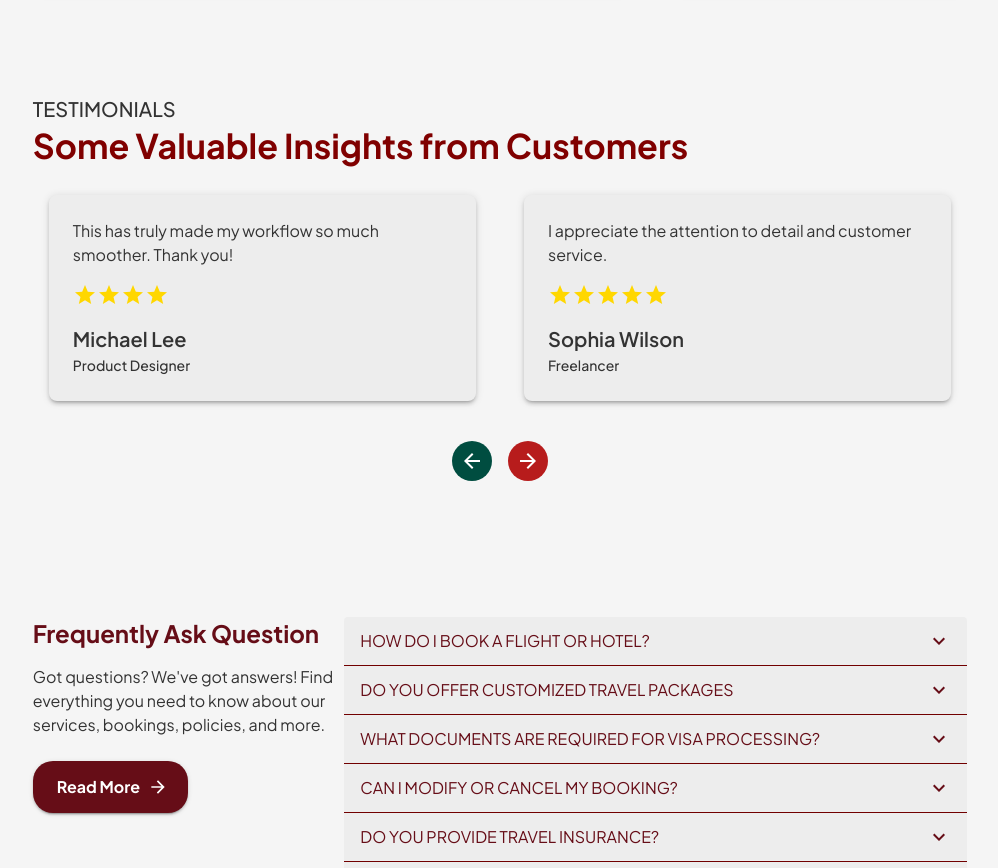
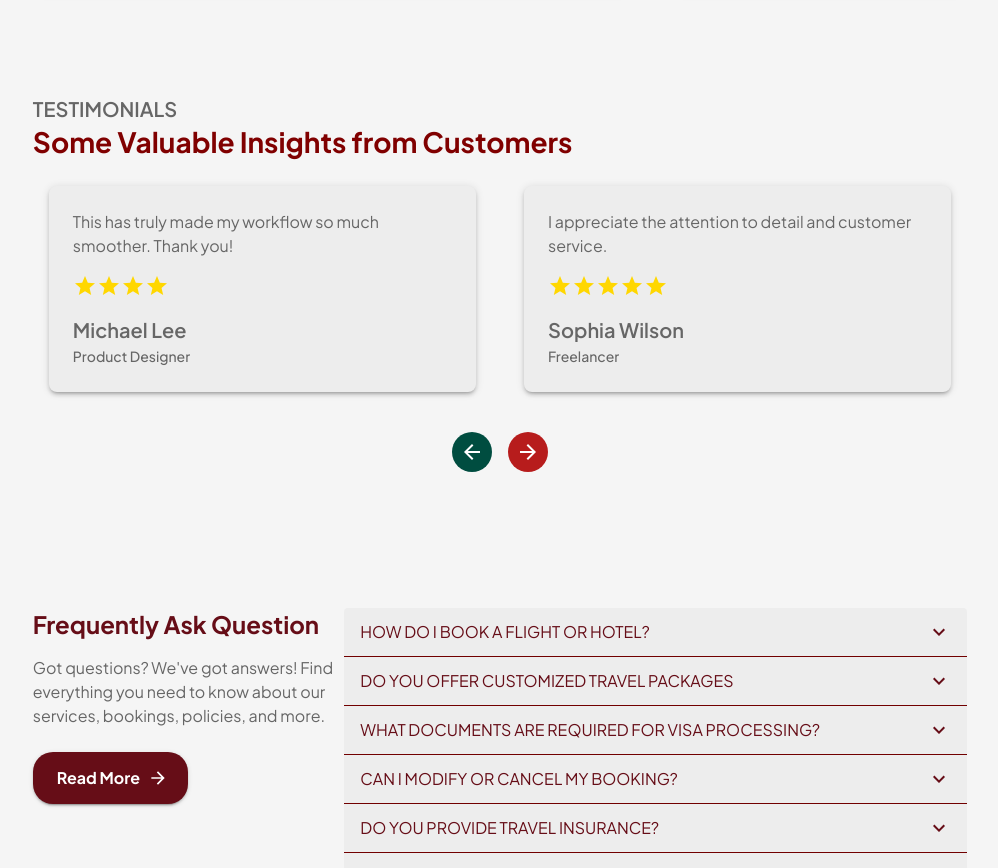
Before and after one commit to AhmedRohan98/Travelovers, a Next.js app: page / in a window 1280 px wide. Shown: the part 2480-3348 px from the top of the page, without its empty margins (140-1138 px from the left). Built offline with nearby package versions, Linux system fonts and the light colour scheme.

Commit message:
style: update theme colors and typography for improved visual consistency; remove redundant color properties in country detail and package detail pages

```diff
--- a/src/app/[category]/[country]/page.tsx
+++ b/src/app/[category]/[country]/page.tsx
@@ -224,7 +224,6 @@ export default function CountryDetailPage() {
               fontSize: 18,
               fontStyle: "italic",
               padding: "8px",
-              color: "#000000",
             }}
           >
             {countryData?.overview ??
@@ -239,14 +238,11 @@ export default function CountryDetailPage() {
             "& ul": {
               listStyleType: "disc",
               paddingLeft: "1.5rem",
-              color: "#000000",
             },
             "& li": {
-              color: "#000000",
               marginBottom: "0.5rem",
             },
             "& p": {
-              color: "#000000",
               marginBottom: "1rem",
             },
           }}
@@ -261,16 +257,13 @@ export default function CountryDetailPage() {
         <Box
           sx={{
             "& ul": {
-              color: "#000000",
               listStyleType: "disc",
               paddingLeft: "1.5rem",
             },
             "& li": {
-              color: "#000000",
               marginBottom: "0.5rem",
             },
             "& p": {
-              color: "#000000",
               marginBottom: "1rem",
             },
           }}
@@ -285,16 +278,13 @@ export default function CountryDetailPage() {
         <Box
           sx={{
             "& ul": {
-              color: "#000000",
               listStyleType: "disc",
               paddingLeft: "1.5rem",
             },
             "& li": {
-              color: "#000000",
               marginBottom: "0.5rem",
             },
             "& p": {
-              color: "#000000",
               marginBottom: "1rem",
             },
           }}
@@ -309,16 +299,13 @@ export default function CountryDetailPage() {
         <Box
           sx={{
             "& ul": {
-              color: "#000000",
               listStyleType: "disc",
               paddingLeft: "1.5rem",
             },
             "& li": {
-              color: "#000000",
               marginBottom: "0.5rem",
             },
             "& p": {
-              color: "#000000",
               marginBottom: "1rem",
             },
           }}
@@ -333,16 +320,13 @@ export default function CountryDetailPage() {
         <Box
           sx={{
             "& ul": {
-              color: "#000000",
               listStyleType: "disc",
               paddingLeft: "1.5rem",
             },
             "& li": {
-              color: "#000000",
               marginBottom: "0.5rem",
             },
             "& p": {
-              color: "#000000",
               marginBottom: "1rem",
             },
           }}
@@ -357,16 +341,13 @@ export default function CountryDetailPage() {
         <Box
           sx={{
             "& ul": {
-              color: "#000000",
               listStyleType: "disc",
               paddingLeft: "1.5rem",
             },
             "& li": {
-              color: "#000000",
               marginBottom: "0.5rem",
             },
             "& p": {
-              color: "#000000",
               marginBottom: "1rem",
             },
           }}
--- a/src/app/national-tourism/[place]/trip-packages/[packageId]/page.tsx
+++ b/src/app/national-tourism/[place]/trip-packages/[packageId]/page.tsx
@@ -10,7 +10,6 @@ import {
   Typography,
   Grid2,
   Card,
-
   Button,
   Divider,
   Skeleton,
@@ -385,17 +384,12 @@ export default function PackageDetailPage() {
             {itinerary.length > 0 && (
               <Box sx={{ mb: 4 }}>
                 <Typography
-                  variant="h5"
+                  variant="body1"
                   sx={{
                     lineHeight: 1.8,
-                    color: "#000",
                     fontSize: "1.1rem",
                     "& p": {
                       mb: 2,
-                      color: "#000 !important",
-                    },
-                    "& *": {
-                      color: "#000 !important",
                     },
                   }}
                   dangerouslySetInnerHTML={{
@@ -418,7 +412,7 @@ export default function PackageDetailPage() {
                       "& h2": {
                         fontSize: "1.3rem",
                         fontWeight: "bold",
-                        color: "#B90C1C !important",
+                        color: "#B90C1C",
                         mb: 2,
                         mt: 3,
                         "&:first-of-type": { mt: 0 },
@@ -429,10 +423,6 @@ export default function PackageDetailPage() {
                         mb: 1.5,
                         lineHeight: 1.7,
                         fontSize: "1rem",
-                        color: "#000 !important",
-                      },
-                      "& *": {
-                        color: "#000 !important",
                       },
                     }}
                   >
@@ -453,12 +443,8 @@ export default function PackageDetailPage() {
                         mb: 1,
                         lineHeight: 1.6,
                         fontSize: "0.95rem",
-                        color: "#000 !important",
                         listStyleType: "disc",
                         ml: 2,
-                      },
-                      "& *": {
-                        color: "#000 !important",
                       },
                     }}
                   >
@@ -481,12 +467,8 @@ export default function PackageDetailPage() {
                         mb: 1,
                         lineHeight: 1.6,
                         fontSize: "0.95rem",
-                        color: "#000 !important",
                         listStyleType: "disc",
                         ml: 2,
-                      },
-                      "& *": {
-                        color: "#000 !important",
                       },
                     }}
                   >
@@ -509,7 +491,6 @@ export default function PackageDetailPage() {
                         mb: 1.5,
                         lineHeight: 1.7,
                         fontSize: "0.95rem",
-                        color: "#000 !important",
                         pl: 2,
                         borderLeft: "2px solid #E0E0E0",
                         "&:hover": {
@@ -517,9 +498,6 @@ export default function PackageDetailPage() {
                           bgcolor: "rgba(185, 12, 28, 0.02)",
                         },
                         transition: "all 0.3s ease",
-                      },
-                      "& *": {
-                        color: "#000 !important",
                       },
                     }}
                   >
--- a/src/app/theme.ts
+++ b/src/app/theme.ts
@@ -13,8 +13,8 @@ const theme = createTheme({
       paper: "#EDEDED",
     },
     text: {
-      primary: "#8B0000",
-      secondary: "#333333",
+      primary: "#333333",
+      secondary: "#666666",
     },
   },
   typography: {
@@ -22,17 +22,34 @@ const theme = createTheme({
     h1: {
       fontSize: "3rem",
       fontWeight: 700,
-      color: "#FFFFFF",
     },
     h2: {
       fontSize: "2.5rem",
       fontWeight: 600,
-      color: "#FFFFFF",
+    },
+    h3: {
+      fontSize: "2rem",
+      fontWeight: 600,
+    },
+    h4: {
+      fontSize: "1.75rem",
+      fontWeight: 600,
+    },
+    h5: {
+      fontSize: "1.5rem",
+      fontWeight: 600,
+    },
+    h6: {
+      fontSize: "1.25rem",
+      fontWeight: 600,
     },
     body1: {
       fontSize: "1rem",
       fontWeight: 400,
-      color: "#FFFFFF",
+    },
+    body2: {
+      fontSize: "0.875rem",
+      fontWeight: 400,
     },
     button: {
       textTransform: "uppercase",
@@ -68,7 +85,7 @@ const theme = createTheme({
     MuiDivider: {
       styleOverrides: {
         root: {
-          borderColor: "white",
+          borderColor: "#E0E0E0",
         },
       },
     },
```
